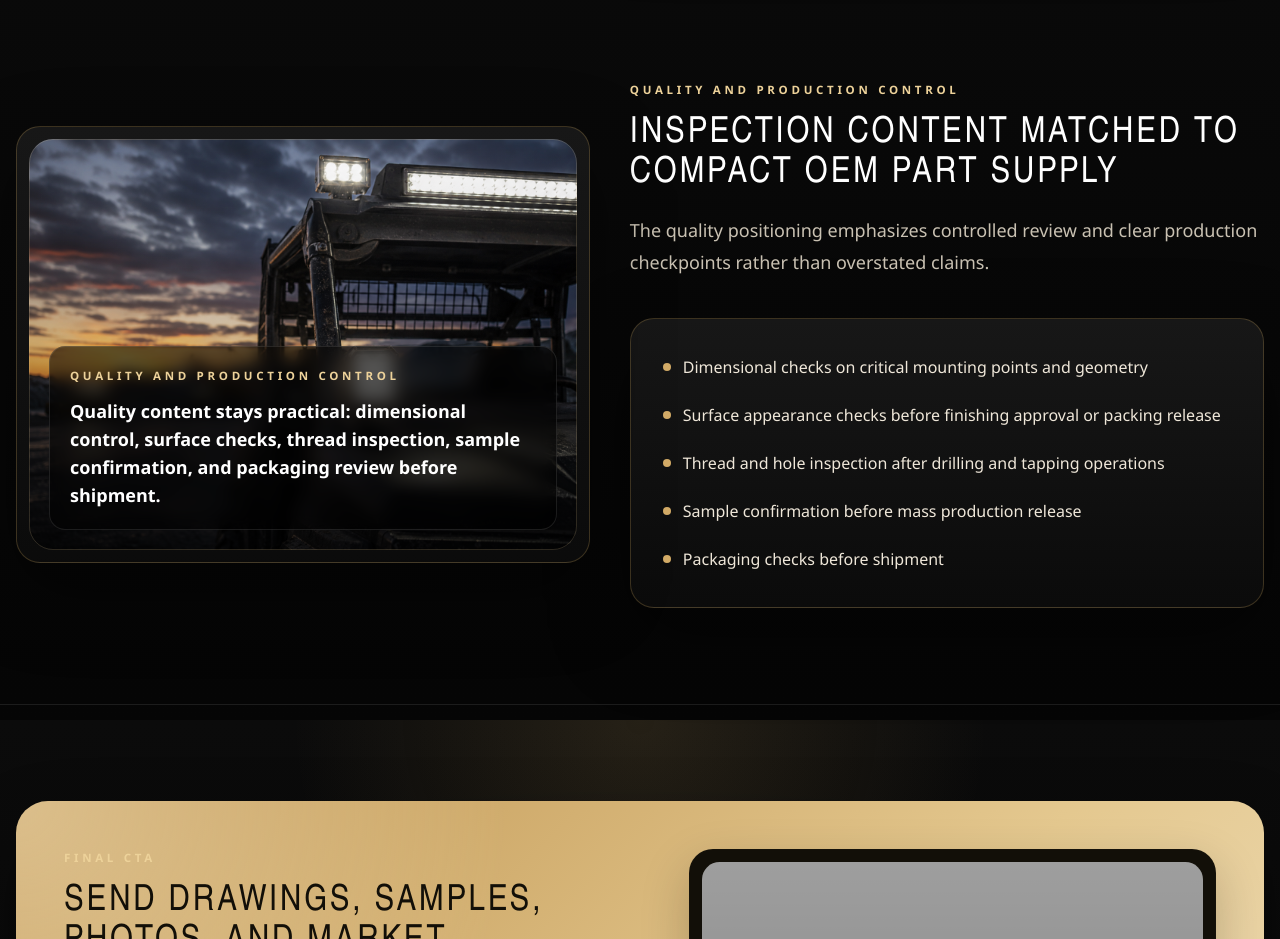
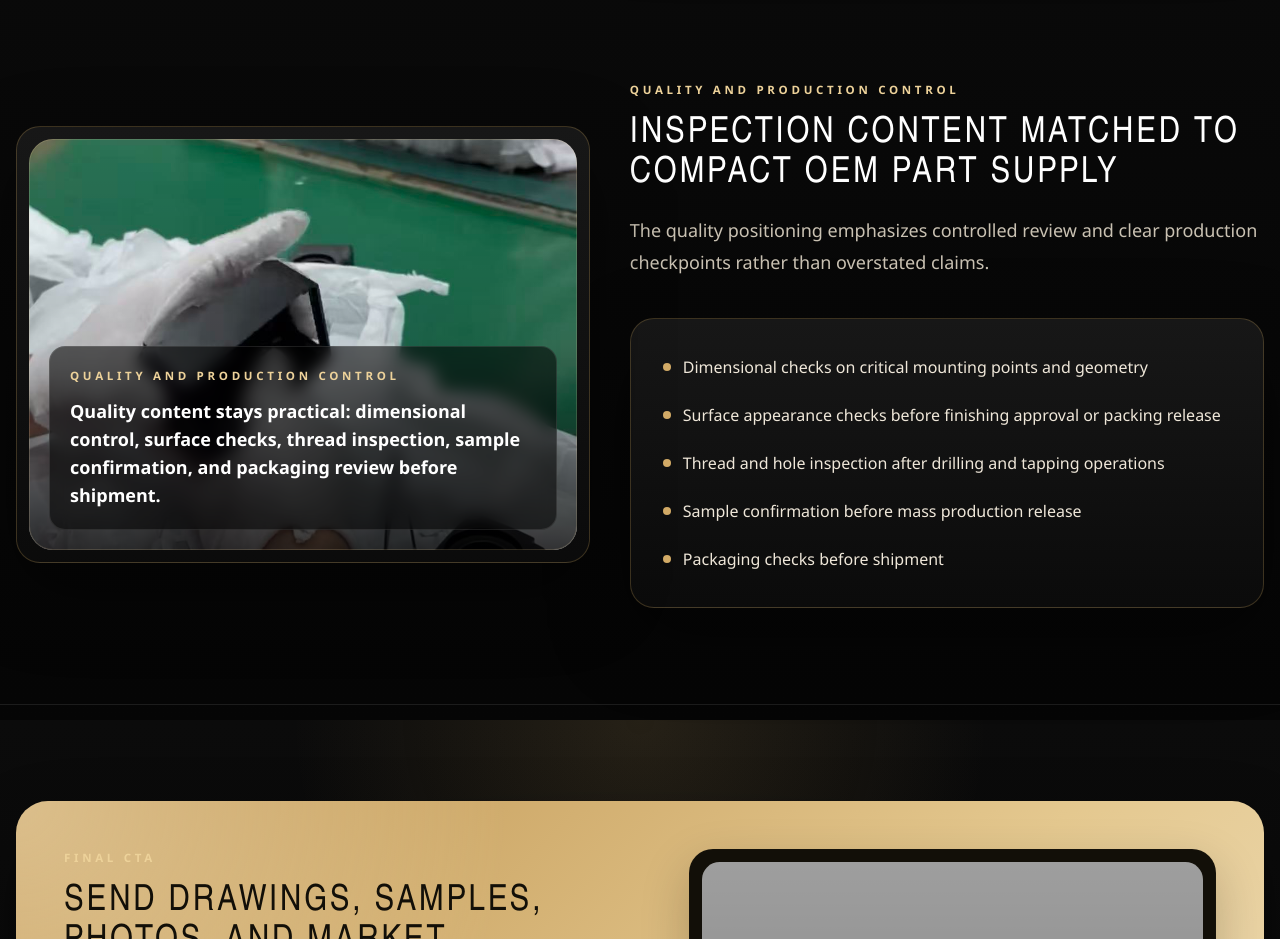
Before and after one commit to nicolsonhuang-byte/hsxdiecasting, a Next.js app: page /capabilities in a window 1280 px wide. Shown: the part 8080-9019 px from the top of the page. Built offline with nearby package versions, Linux system fonts and the light colour scheme; grey boxes are pictures that could not be loaded.

Commit message:
Add real quality inspection image

```diff
--- a/src/app/capabilities/page.tsx
+++ b/src/app/capabilities/page.tsx
@@ -4,8 +4,8 @@ import Link from "next/link";
 
 import factoryCapabilities from "../../../public/images/factory-capabilities.png";
 import heroFactory from "../../../public/images/hero-factory-200t-300t.png";
-import ledWorkLight from "../../../public/images/led-work-light.png";
 import oemAluminumParts from "../../../public/images/oem-small-aluminum-die-casting-parts.png";
+import qualityInspectionFinishedAluminumParts from "../../../public/images/hsx-factory/quality-inspection-finished-aluminum-parts.jpg";
 
 type InfoCard = {
   title: string;
@@ -738,8 +738,8 @@ export default function CapabilitiesPage() {
             <div className="industrial-card gold-frame overflow-hidden p-3">
               <div className="relative aspect-[4/3] overflow-hidden rounded-[1.5rem]">
                 <Image
-                  src={ledWorkLight}
-                  alt="Lighting product and housing quality checks before shipment"
+                  src={qualityInspectionFinishedAluminumParts}
+                  alt="Manual visual inspection of finished aluminum parts before packing at HSX."
                   fill
                   sizes="(min-width: 1280px) 34rem, (min-width: 1024px) 40vw, 100vw"
                   className="object-cover"
```
Also changed, not shown: public/images/hsx-factory/quality-inspection-finished-aluminum-parts.jpg (added).
